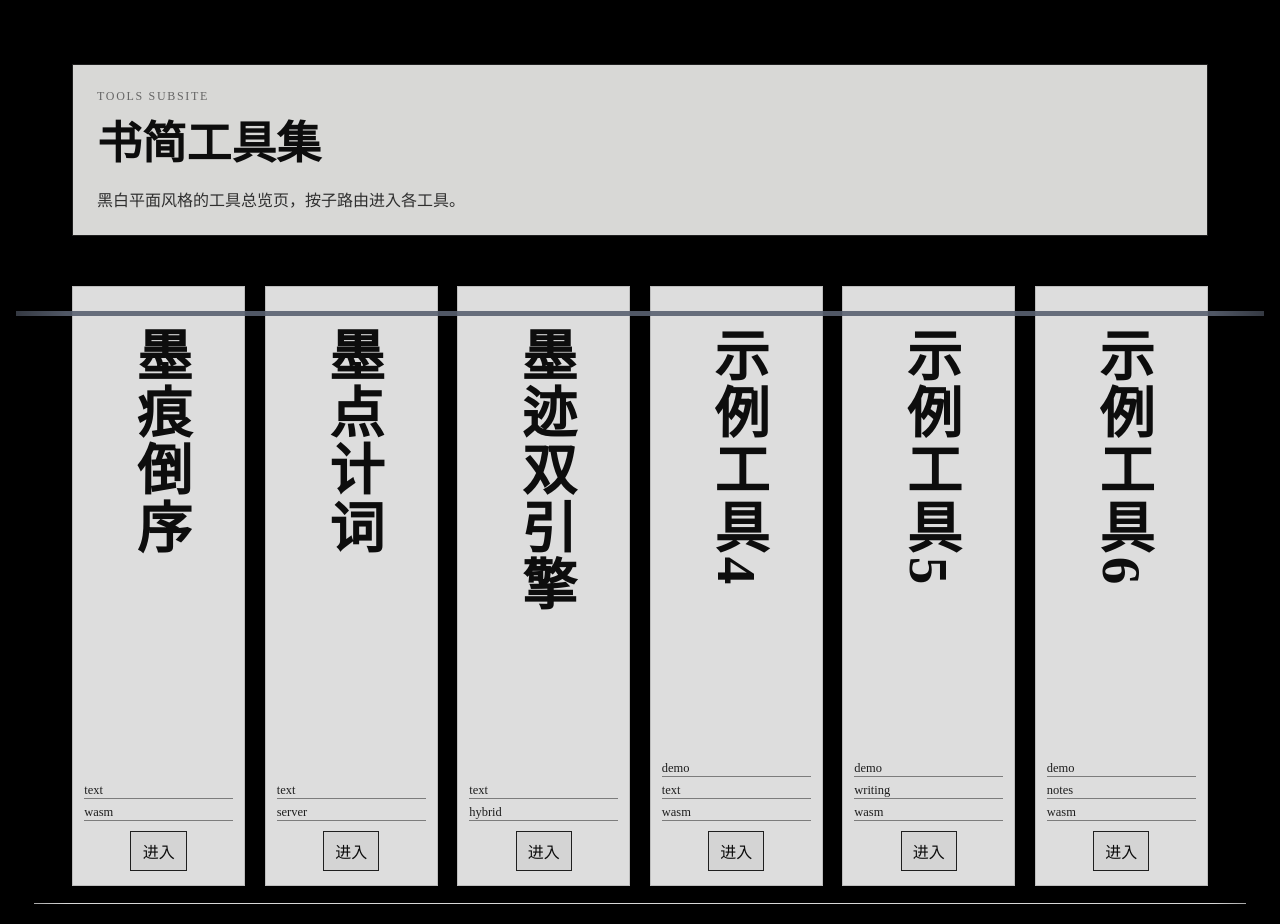
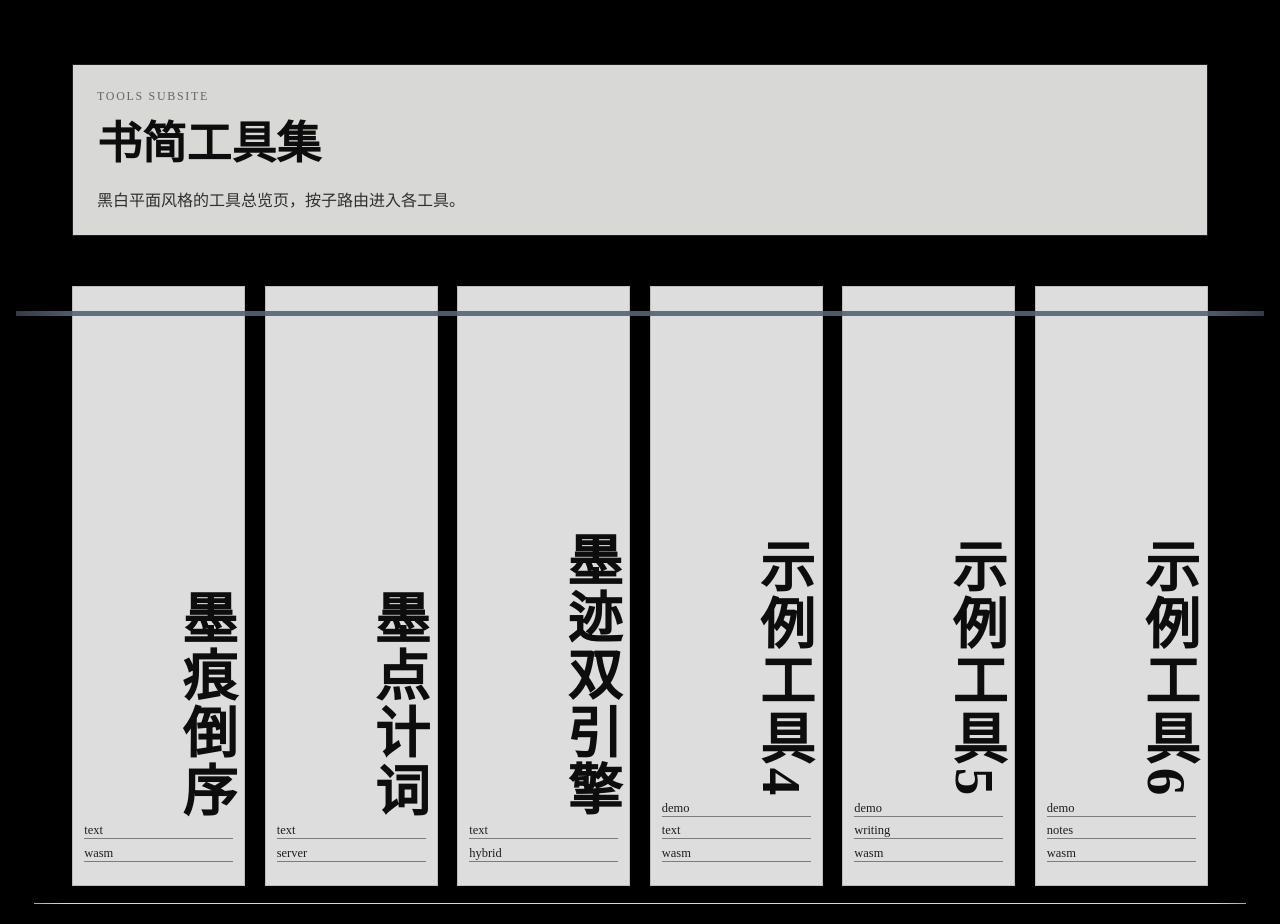
Before and after one commit to Heersin/PublicToolbox, a React (Vite) app in the folder apps/tools-web/: page / in a window 1280 px wide. Shown: the top 924 px of the page. Built offline with nearby package versions, Linux system fonts and the light colour scheme.

Commit message:
feat(ui): make bamboo strips fully clickable and right-align titles

```diff
--- a/apps/tools-web/src/index.css
+++ b/apps/tools-web/src/index.css
@@ -126,11 +126,17 @@ a {
   align-items: center;
   padding: 2.5rem 0.7rem 0.85rem;
   transition: transform 140ms ease, box-shadow 140ms ease;
+  text-decoration: none;
 }
 
 .tool-strip-card:hover {
   transform: translateY(-2px);
   box-shadow: 5px 5px 0 rgba(0, 0, 0, 0.25);
+}
+
+.tool-strip-card:focus-visible {
+  outline: 2px solid #f3f3f3;
+  outline-offset: 2px;
 }
 
 .strip-title {
@@ -141,6 +147,9 @@ a {
   writing-mode: vertical-rl;
   text-orientation: mixed;
   flex: 1;
+  align-self: flex-end;
+  text-align: right;
+  padding-right: 0.08rem;
 }
 
 .strip-tags {
@@ -155,12 +164,6 @@ a {
   border-bottom: 1px solid var(--line-soft);
   font-size: 0.78rem;
   color: #1e1e1e;
-}
-
-.strip-link {
-  margin-top: auto;
-  width: 100%;
-  text-align: center;
 }
 
 .edge-zone {
--- a/apps/tools-web/src/pages/CatalogPage.tsx
+++ b/apps/tools-web/src/pages/CatalogPage.tsx
@@ -141,7 +141,7 @@ export default function CatalogPage() {
         >
           <div className="card-rail">
             {tools.map((tool) => (
-              <article key={tool.id} className="tool-strip-card">
+              <Link key={tool.id} to={`/${tool.slug}`} className="tool-strip-card" aria-label={`进入 ${tool.name}`}>
                 <h2 className="strip-title">{tool.name}</h2>
                 <div className="strip-tags">
                   {tool.tags.slice(0, 3).map((tag) => (
@@ -150,10 +150,7 @@ export default function CatalogPage() {
                     </span>
                   ))}
                 </div>
-                <Link to={`/${tool.slug}`} className="tool-link strip-link">
-                  进入
-                </Link>
-              </article>
+              </Link>
             ))}
           </div>
         </div>
```
